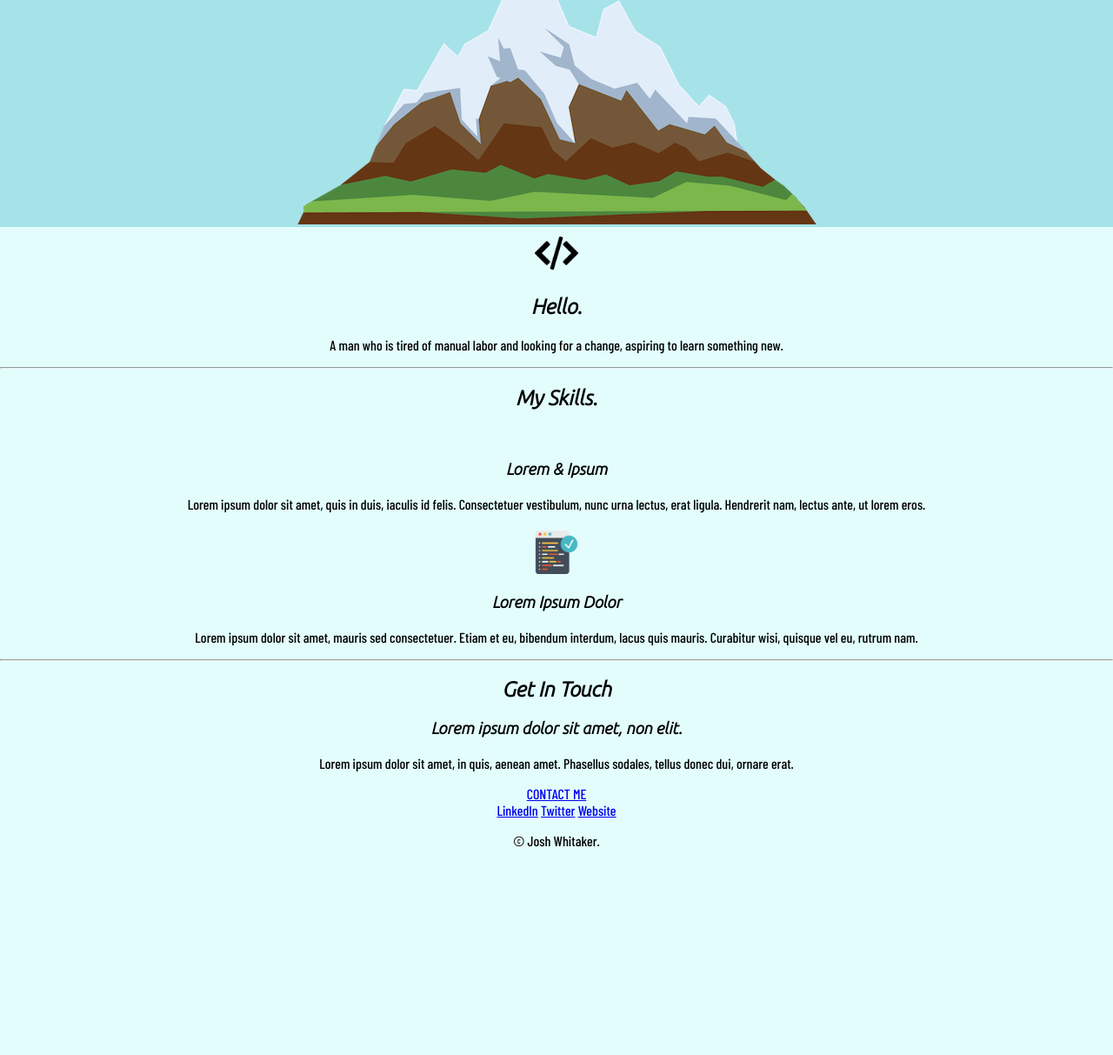
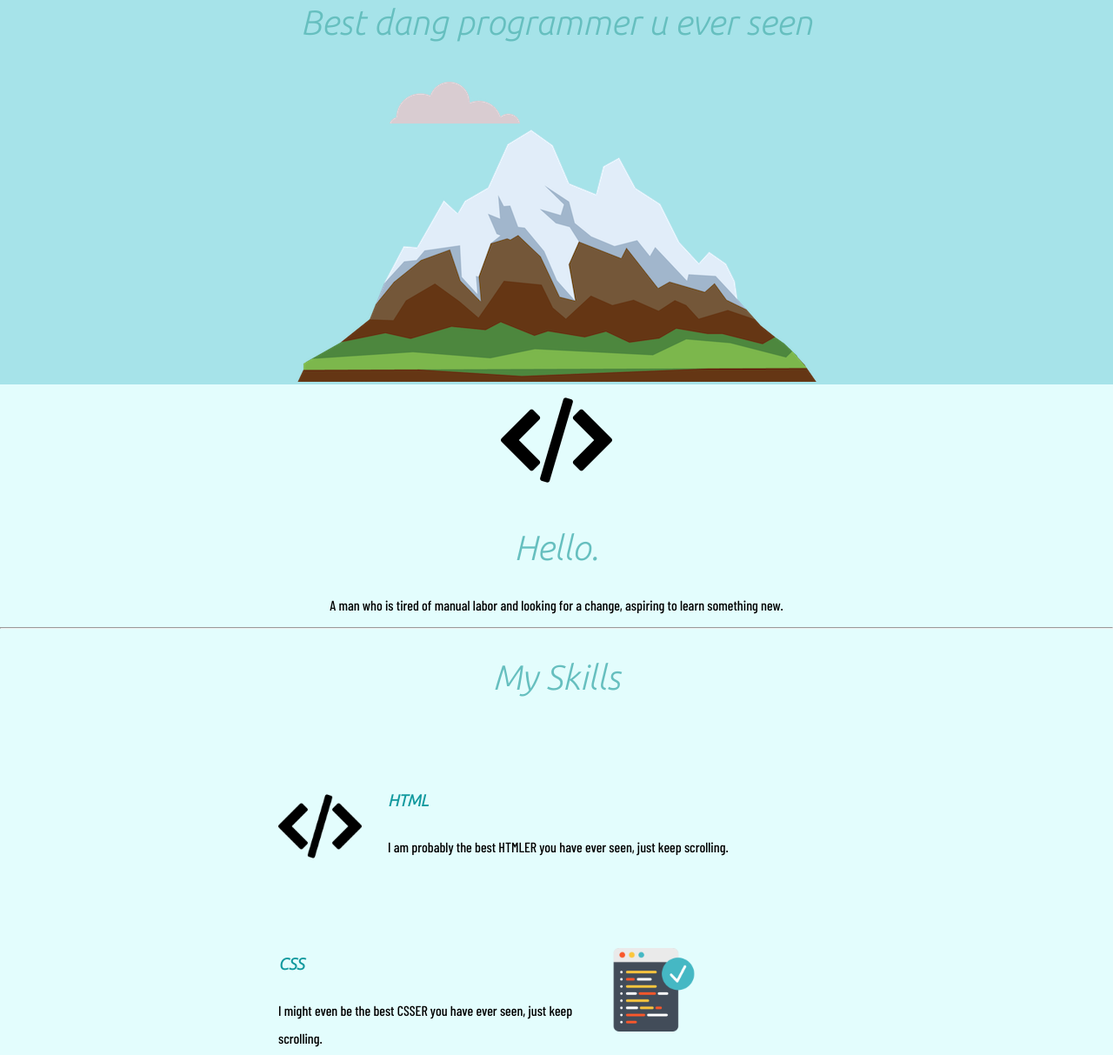
Before and after one commit to Avioun/html, a plain HTML site: page css-mysite/index.html in a window 1280 px wide. Shown: the part 288-1501 px from the top of the page at 87% size. Before the commit the page ends 1280 px from the top, so only its background shows below. Drawn offline with nearby package versions, Linux system fonts and the light colour scheme.

Commit message:
Course Progression

```diff
--- a/css-mysite/css/styles.css
+++ b/css-mysite/css/styles.css
@@ -2,22 +2,38 @@ body{
     margin: auto;
     text-align: center;
     font-family: 'Barlow Condensed', sans-serif;
-}
-
+    font-size: 1em;
+    }
 h1 {
-    margin: 0;
+    font-size: 5.625rem;
+    margin: 50px auto 0 auto;
     font-family: 'dancing script', cursive;
-
+    color: #66BFBF;
 }
 
 h2 {
     font-family: 'Ubuntu', sans-serif;
+    font-size: 2.5rem;
+    color: #66BFBF;
+    font-weight: normal;
 }
 
 h3 {
     font-family: 'Ubuntu', sans-serif;
+    color: #11999E;
 }
 
+a {
+    color: #11999E;
+}
+
+
+.skill-row {
+    width: 50%;
+    margin: 100px auto 100px auto;
+    text-align: left;
+    line-height: 2;
+}
 .top-container {
     background-color:#A6E3E9;
     position: relative;
@@ -46,8 +62,19 @@ h3 {
     bottom: 300px;
 }
 
-.icons {
-    width: 50px;
-    height: 50px;
-    padding-top: 5px;
+.code-sign-1 {
+    width: 10%;
 }
+
+.code-sign-2 {
+    width: 15%;
+    float: left;
+    margin-right: 30px;
+}
+
+.code-icon {
+    width: 15%;
+    float: right;
+    margin-left: 30px;
+    padding-right: 25%;
+}
--- a/css-mysite/index.html
+++ b/css-mysite/index.html
@@ -20,7 +20,7 @@
     <div class="top-container">
         <img class="top-cloud" src="imgs/cloud.png" alt="cloud-img">
         <h1>I'm Josh</h1>
-        <p>Best dang programmer u ever seen</p>
+        <h2>Best dang programmer u ever seen</h2>
         <img class="bottom-cloud" src="imgs/cloud.png" alt="cloud-img-2">
         <img src="imgs/mountain.png" alt="mountain-img">
 
@@ -28,23 +28,23 @@
 
     <div class="middle-container">
         <div class="profile">
-          <img class="icons" src="imgs/programming-code-signs.png" alt="hello-icon">
+          <img class="code-sign-1" src="imgs/programming-code-signs.png" alt="hello-icon">
           <h2>Hello.</h2>
           <p>A man who is tired of manual labor and looking for a change,
             aspiring to learn something new.</p>
         </div>
         <hr>
         <div class="skills">
-          <h2>My Skills.</h2>
+          <h2>My Skills</h2>
           <div class="skill-row">
-            <img class="" src="" alt="">
-            <h3>Lorem & Ipsum</h3>
-            <p>Lorem ipsum dolor sit amet, quis in duis, iaculis id felis. Consectetuer vestibulum, nunc urna lectus, erat ligula. Hendrerit nam, lectus ante, ut lorem eros.</p>
+            <img class="code-sign-2" src="imgs/programming-code-signs.png" alt="idk">
+            <h3>HTML</h3>
+            <p>I am probably the best HTMLER you have ever seen, just keep scrolling.</p>
           </div>
           <div class="skill-row">
-            <img class="icons" src="imgs/code.png" alt="skills-icon">
-            <h3>Lorem Ipsum Dolor</h3>
-            <p>Lorem ipsum dolor sit amet, mauris sed consectetuer. Etiam et eu, bibendum interdum, lacus quis mauris. Curabitur wisi, quisque vel eu, rutrum nam.</p>
+            <img class="code-icon" src="imgs/code.png" alt="skills-icon">
+            <h3>CSS</h3>
+            <p>I might even be the best CSSER you have ever seen, just keep scrolling.</p>
           </div>
         </div>
         <hr>
```
